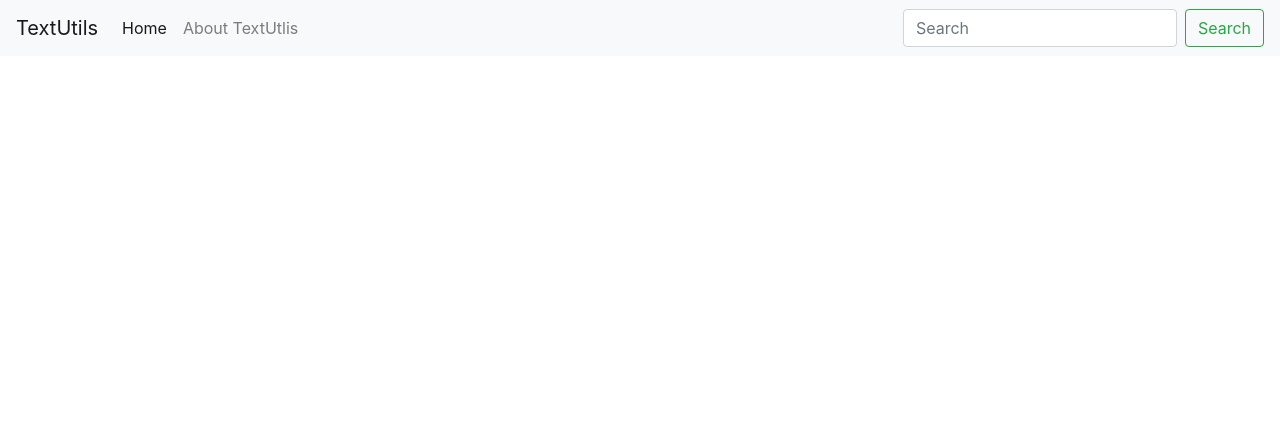
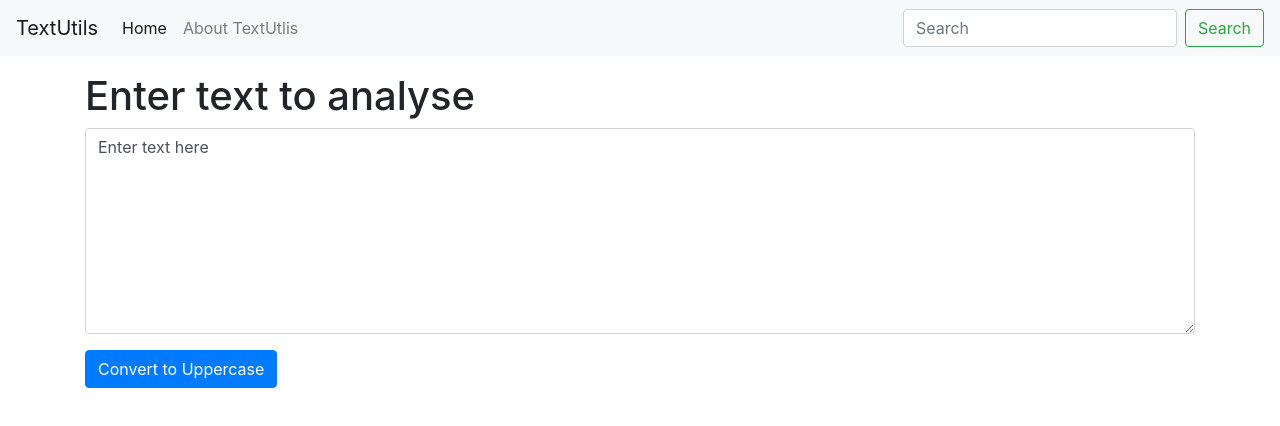
Before and after one commit to Parishri07/my-first-react-app, a React (Create React App) app: page / in a window 1280 px wide. Shown: the top 426 px of the page. Built offline with nearby package versions, Linux system fonts and the light colour scheme.

Commit message:
Update App.js

```diff
--- a/src/App.js
+++ b/src/App.js
@@ -1,13 +1,16 @@
 // import logo from './logo.svg';
 import './App.css';
 import Navbar from './components/Navbar'
+import TextForm from './components/TextForm'
+
 
 function App() {
   return (
     <>
-    <Navbar title="TextUtils" aboutText="About TextUtlis"/>
     {/* <Navbar title="TextUtils2"/> */}
     {/* <Navbar /> */}
+    <Navbar title="TextUtils" aboutText="About TextUtlis"/>
+    <TextForm heading="Enter text to analyse"/>
     </>
   );
 }
```
